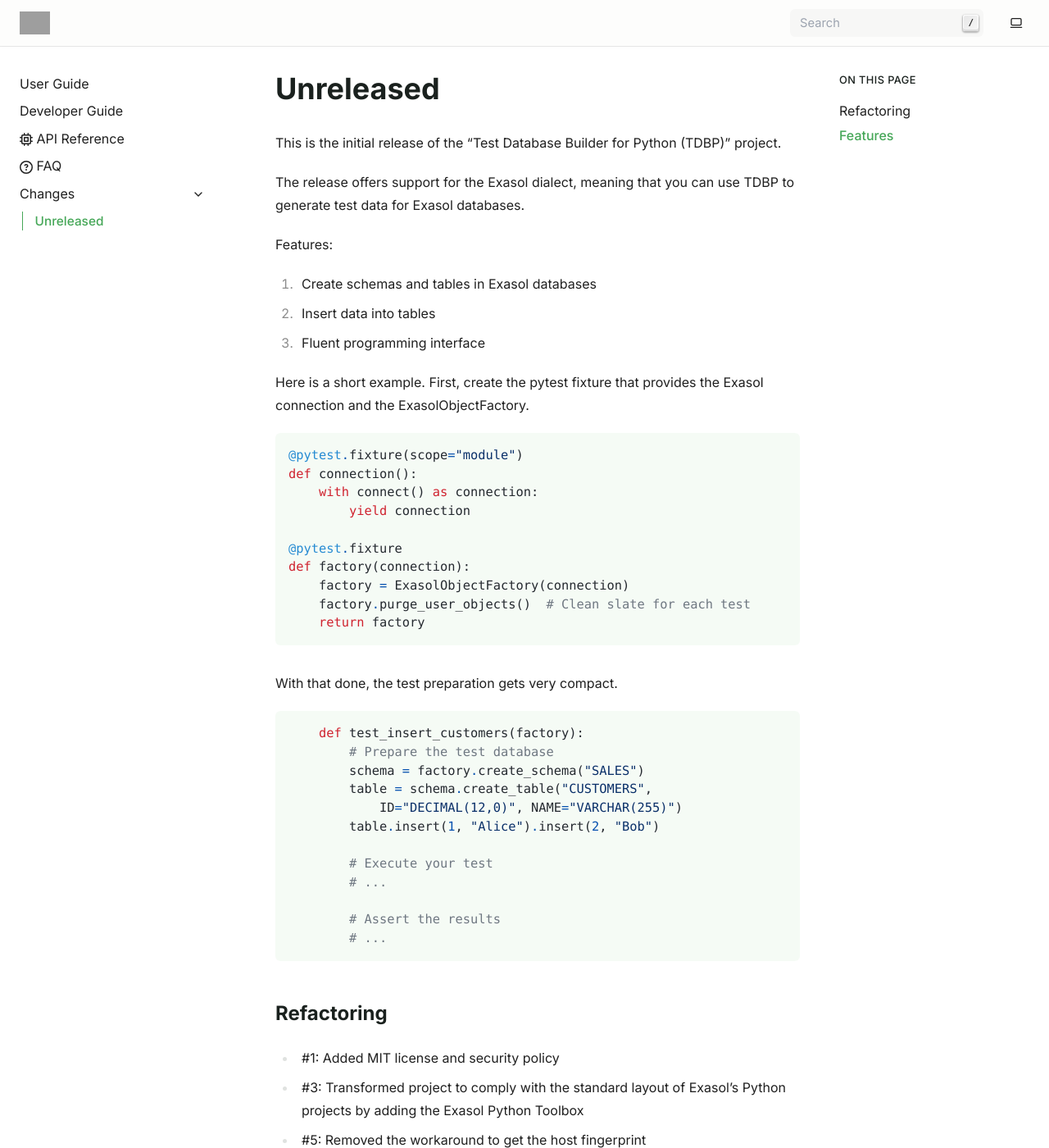
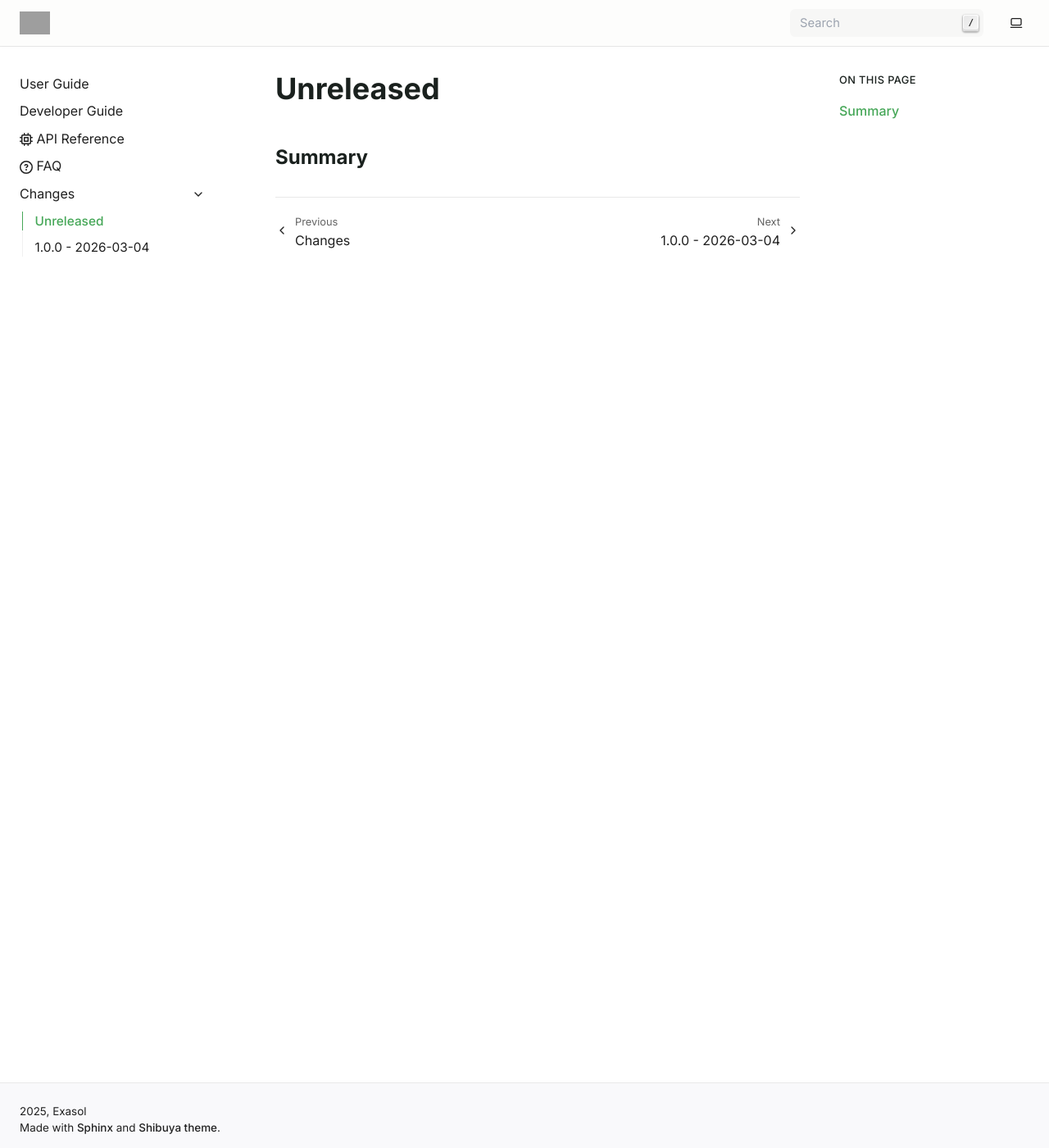
Before and after one commit to exasol/test-db-builder-python, a Sphinx documentation site: the page built from doc/changes/unreleased.md, in a window 1280 px wide and 1400 px high. Shown: the whole window at 82% size. Built offline with Sphinx 7.4.7, drawn with Linux system fonts in a browser that asks for light colours; some of the changed text lies outside the part shown; grey boxes are pictures that could not be loaded.

Commit message:
Prepare release 1.0.0

````diff
--- a/doc/changes/unreleased.md
+++ b/doc/changes/unreleased.md
@@ -1,54 +1,3 @@
 # Unreleased
 
-This is the initial release of the "Test Database Builder for Python (TDBP)" project.
-
-The release offers support for the Exasol dialect, meaning that you can use TDBP to generate test data for Exasol databases.
-
-Features:
-
-1. Create schemas and tables in Exasol databases
-2. Insert data into tables
-3. Fluent programming interface
-
-Here is a short example. First, create the pytest fixture that provides the Exasol connection and the ExasolObjectFactory.
-
-```python
-@pytest.fixture(scope="module")
-def connection():
-    with connect() as connection:
-        yield connection
-
-@pytest.fixture
-def factory(connection):
-    factory = ExasolObjectFactory(connection)
-    factory.purge_user_objects()  # Clean slate for each test
-    return factory
-```
-
-With that done, the test preparation gets very compact.
-
-```python
-    def test_insert_customers(factory):
-        # Prepare the test database
-        schema = factory.create_schema("SALES")
-        table = schema.create_table("CUSTOMERS",
-            ID="DECIMAL(12,0)", NAME="VARCHAR(255)")
-        table.insert(1, "Alice").insert(2, "Bob")
-
-        # Execute your test
-        # ...
-
-        # Assert the results
-        # ...
-```
-
-## Refactoring
-
-* #1: Added MIT license and security policy
-* #3: Transformed project to comply with the standard layout of Exasol's Python projects by adding the Exasol Python Toolbox
-* #5: Removed the workaround to get the host fingerprint
-* #12: Removed unused `Config` class from `noxconfig.py`
-
-## Features
-
-* #3: Basic support for Exasol
+## Summary
--- a/exasol/tdbp/version.py
+++ b/exasol/tdbp/version.py
@@ -8,8 +8,8 @@
 `poetry version X.Y.Z`.
 """
 
-MAJOR = 0
-MINOR = 1
+MAJOR = 1
+MINOR = 0
 PATCH = 0
 VERSION = f"{MAJOR}.{MINOR}.{PATCH}"
 __version__ = VERSION
--- a/pyproject.toml
+++ b/pyproject.toml
@@ -1,6 +1,6 @@
 [project]
 name = "test-db-builder-python"
-version = "0.1.0"
+version = "1.0.0"
 description = "Write compact code to setup up database contents in integration tests"
 requires-python = ">=3.12,<3.14"
 authors = [
````
Also changed, not shown: doc/changes/changelog.md (+2 -0 lines), doc/changes/changes_1.0.0.md (added, +70 -0 lines).
